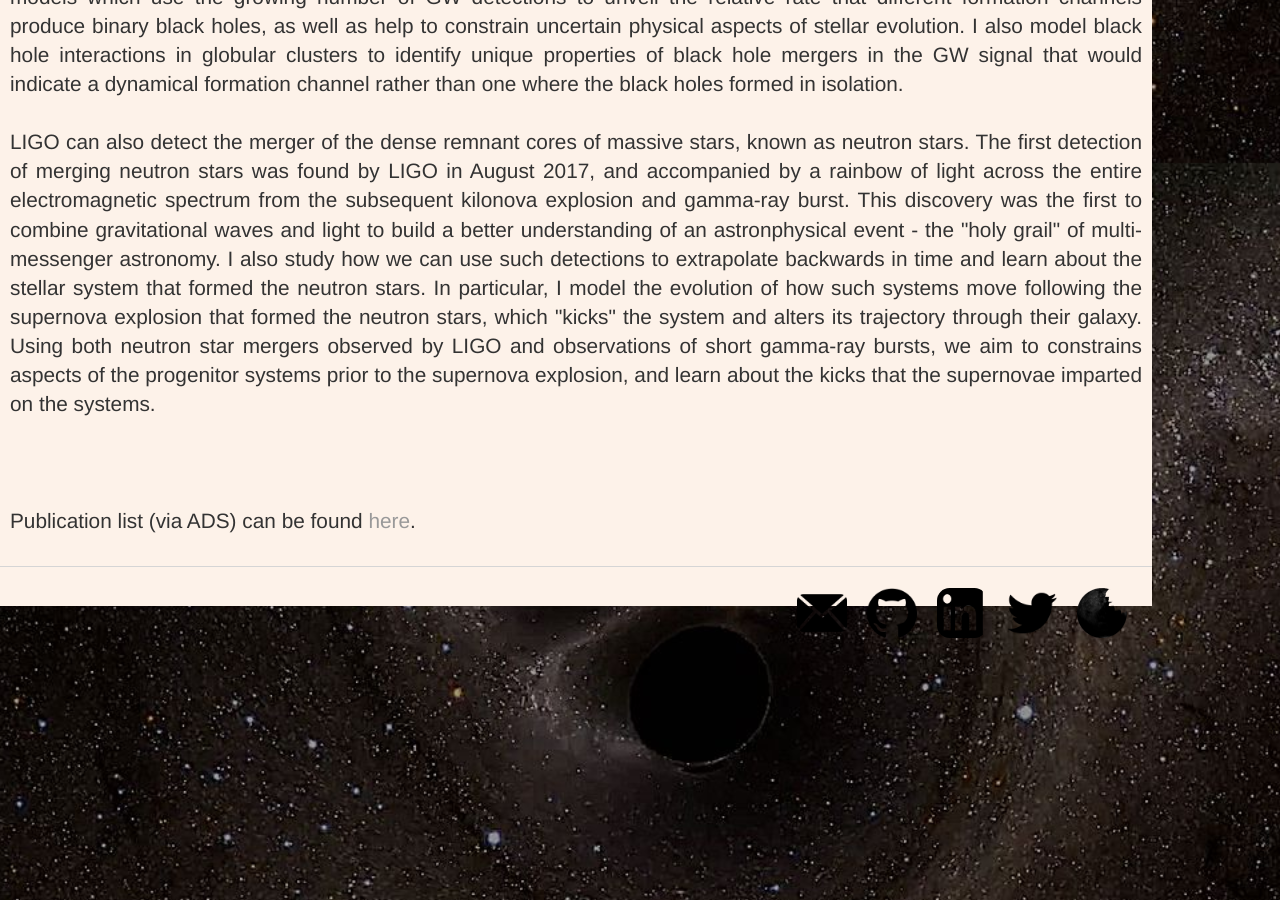
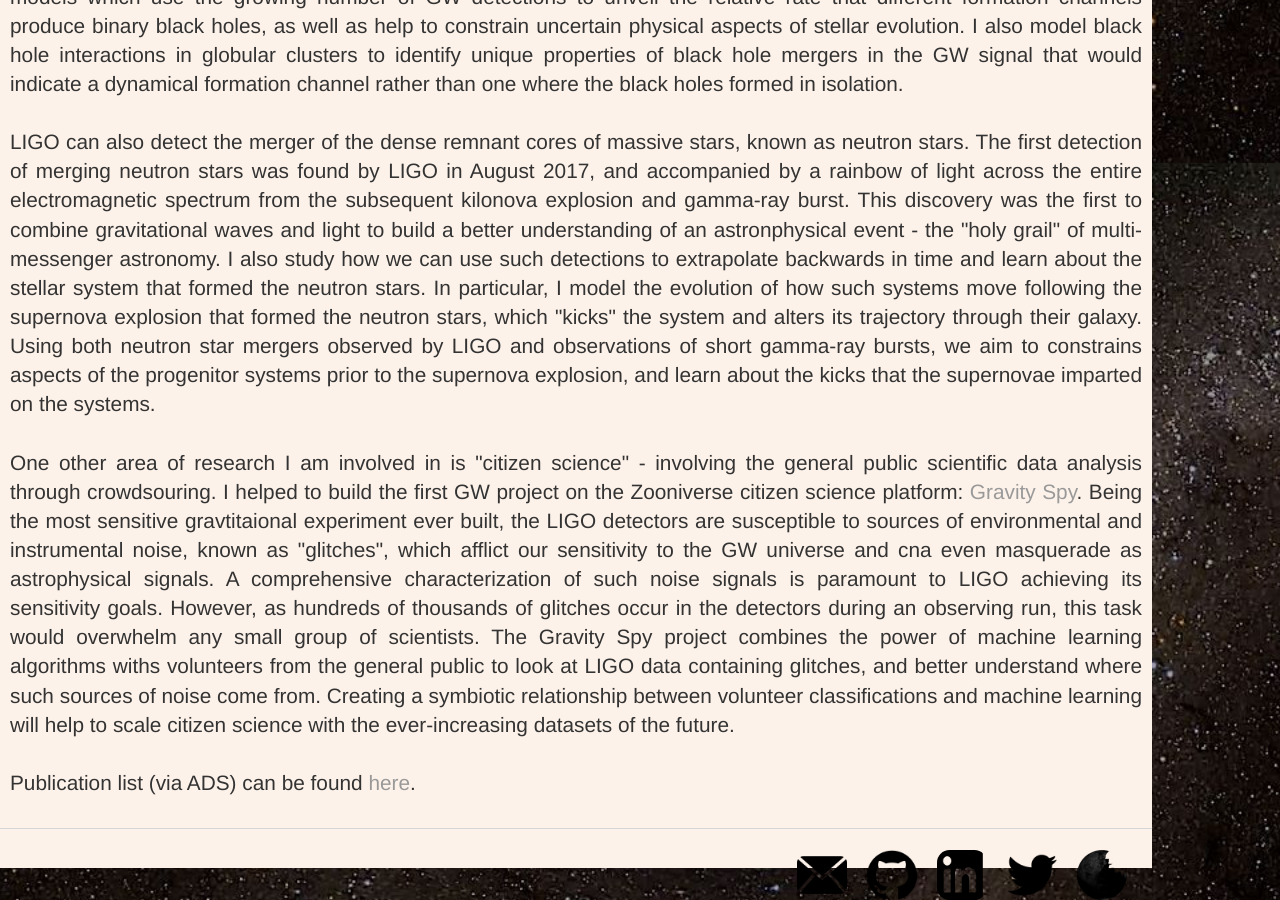
Before and after one commit to michaelzevin/michaelzevin.github.io, a Jekyll site: the page built from research/index.html, in a window 1280 px wide and 900 px high, scrolled down 737 px. Built offline with Jekyll 4.4.1, drawn with Linux system fonts in a browser that asks for light colours.

Commit message:
first rendition of research section

```diff
--- a/research/index.html
+++ b/research/index.html
@@ -28,7 +28,13 @@ I also study how we can use such detections to extrapolate backwards in time and
 In particular, I model the evolution of how such systems move following the supernova explosion that formed the neutron stars, which "kicks" the system and alters its trajectory through their galaxy.
 Using both neutron star mergers observed by LIGO and observations of short gamma-ray bursts, we aim to constrains aspects of the progenitor systems prior to the supernova explosion, and learn about the kicks that the supernovae imparted on the systems.
 <br><br>
-
+One other area of research I am involved in is "citizen science" - involving the general public scientific data analysis through crowdsouring.
+I helped to build the first GW project on the Zooniverse citizen science platform: <a href="https://www.gravityspy.org" target="_blank">Gravity Spy</a>.
+Being the most sensitive gravtitaional experiment ever built, the LIGO detectors are susceptible to sources of environmental and instrumental noise, known as "glitches", which afflict our sensitivity to the GW universe and cna even masquerade as astrophysical signals.
+A comprehensive characterization of such noise signals is paramount to LIGO achieving its sensitivity goals.
+However, as hundreds of thousands of glitches occur in the detectors during an observing run, this task would overwhelm any small group of scientists.
+The Gravity Spy project combines the power of machine learning algorithms withs volunteers from the general public to look at LIGO data containing glitches, and better understand where such sources of noise come from.
+Creating a symbiotic relationship between volunteer classifications and machine learning will help to scale citizen science with the ever-increasing datasets of the future.
 
 
 		<br /><br />
```
